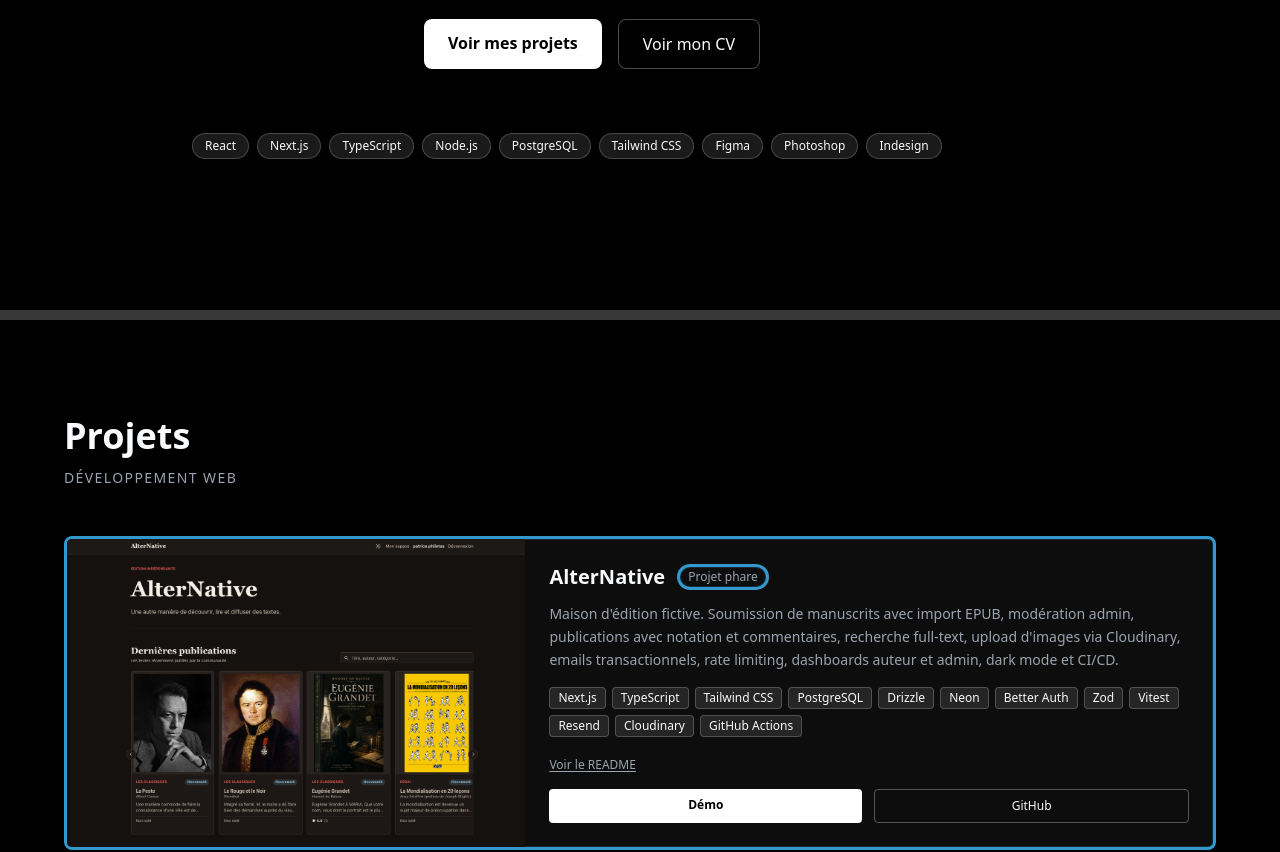
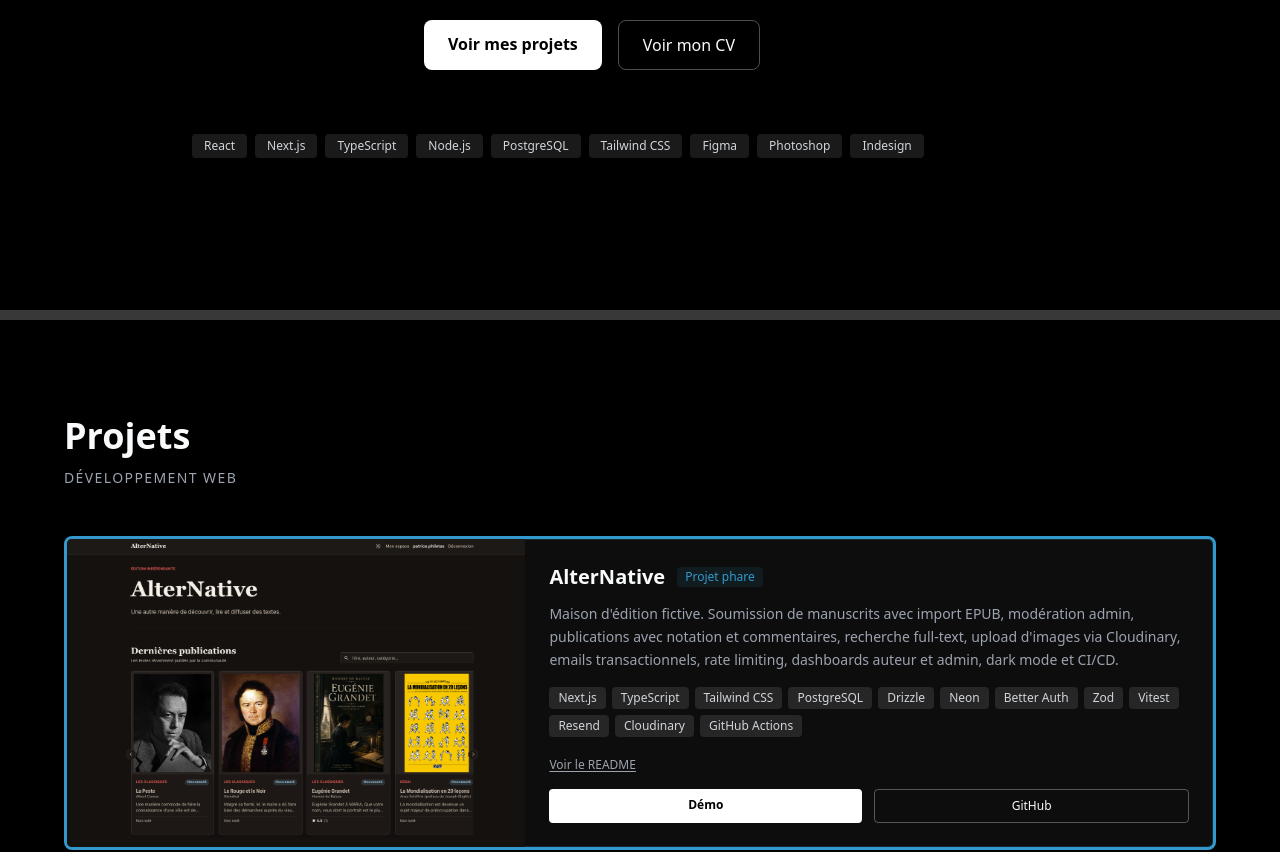
Before and after one commit to patphiletas/Portfolio, a Next.js app: page / in a window 1280 px wide. Shown: the part 480-1332 px from the top of the page. Built offline with nearby package versions, Linux system fonts and the light colour scheme.

Commit message:
changement CV / évolution modèle boutons compétences

```diff
--- a/app/components/About.tsx
+++ b/app/components/About.tsx
@@ -44,7 +44,7 @@ export default function About() {
                 (item) => (
                   <span
                     key={item}
-                    className="theme-chip text-xs px-3 py-1.5 rounded-full border"
+                    className="theme-chip text-xs px-3 py-1.5 rounded"
                   >
                     {item}
                   </span>
@@ -83,7 +83,7 @@ export default function About() {
             {skills.flatMap((g) => g.items).map(({ name, featured }) => (
               <span
                 key={name}
-                className={`text-xs px-3 py-1 rounded-full border ${featured ? "theme-chip-featured" : "theme-chip"}`}
+                className={`text-xs px-3 py-1 rounded ${featured ? "theme-chip-featured" : "theme-chip"}`}
               >
                 {name}
               </span>
--- a/app/components/Graphisme.tsx
+++ b/app/components/Graphisme.tsx
@@ -56,7 +56,7 @@ export default function Graphisme() {
             {clients.map((client) => (
               <span
                 key={client}
-                className="theme-button-secondary text-sm px-4 py-2 rounded-full border"
+                className="theme-chip text-sm px-4 py-2 rounded"
               >
                 {client}
               </span>
--- a/app/components/Hero.tsx
+++ b/app/components/Hero.tsx
@@ -59,7 +59,7 @@ export default function Hero() {
             (tech) => (
               <span
                 key={tech}
-                className="theme-chip text-xs px-3 py-1 rounded-full border"
+                className="theme-chip text-xs px-3 py-1 rounded"
               >
                 {tech}
               </span>
--- a/app/components/Projects.tsx
+++ b/app/components/Projects.tsx
@@ -32,7 +32,7 @@ export default function Projects() {
           <div className="flex flex-1 flex-col p-6">
             <div className="flex items-center gap-3 mb-3">
               <h3 className="theme-text font-bold text-xl">{featured.title}</h3>
-              <span className="text-xs px-2 py-0.5 rounded-full border theme-card-border theme-text-muted">
+              <span className="text-xs px-2 py-0.5 rounded theme-chip-featured">
                 Projet phare
               </span>
             </div>
--- a/app/globals.css
+++ b/app/globals.css
@@ -112,8 +112,8 @@ section:last-of-type {
 
 .theme-chip {
   background-color: var(--theme-surface-strong);
-  color: var(--theme-text);
-  border-color: var(--theme-border);
+  color: var(--theme-text-soft);
+  border-color: transparent;
 }
 
 .theme-button-primary {
@@ -127,9 +127,9 @@ section:last-of-type {
 }
 
 .theme-chip-featured {
-  background-color: rgb(51 153 204 / 0.12);
+  background-color: rgb(51 153 204 / 0.1);
   color: var(--theme-accent);
-  border-color: var(--theme-accent);
+  border-color: transparent;
 }
 
 .theme-link {
--- a/package.json
+++ b/package.json
@@ -2,6 +2,7 @@
   "name": "portfolio-patphiletas",
   "version": "0.1.0",
   "private": true,
+  "type": "module",
   "scripts": {
     "dev": "next dev",
     "build": "next build",
```
Also changed, not shown: 1 other file (tests, documents, lock files or other folders).
